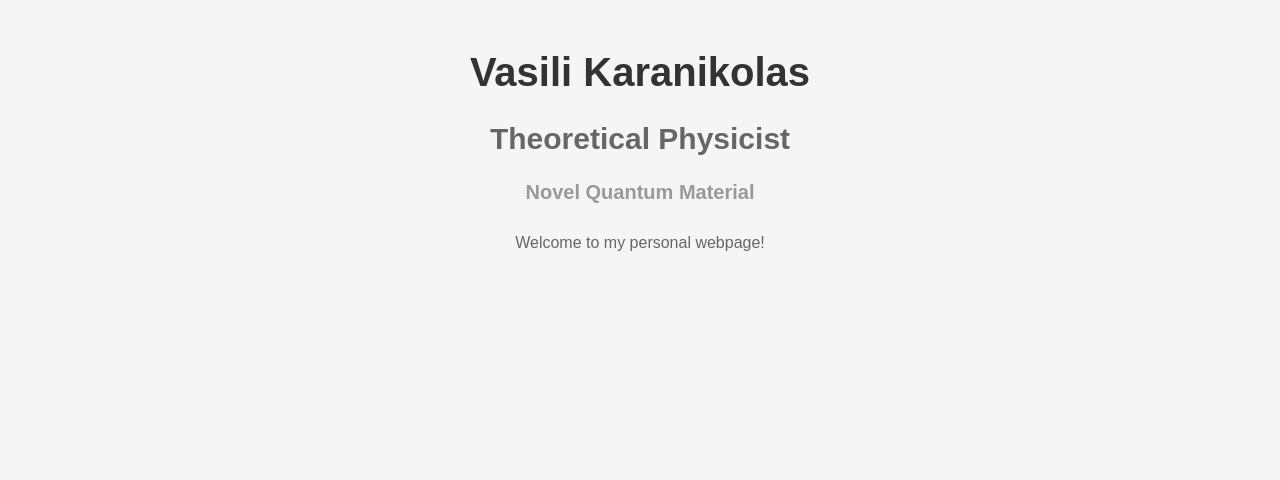
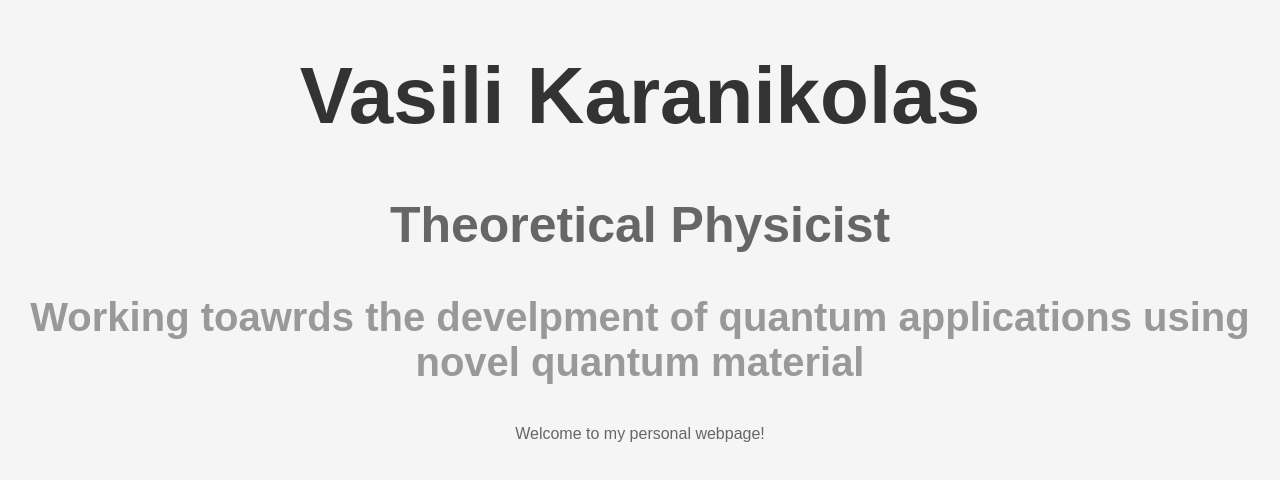
Before and after one commit to VasiliKaranikolas/VasiliKaranikolas.github.io, a plain HTML site: page index.html in a window 1280 px wide. Drawn offline with Linux system fonts and the light colour scheme.

Commit message:
Update index.html

```diff
--- a/index.html
+++ b/index.html
@@ -9,19 +9,19 @@
       }
       h1 {
         color: #333;
-        font-size: 40px;
+        font-size: 80px;
         text-align: center;
         margin-top: 50px;
       }
       h2 {
         color: #666;
-        font-size: 30px;
+        font-size: 50px;
         text-align: center;
         margin-top: 20px;
       }
       h3 {
         color: #999;
-        font-size: 20px;
+        font-size: 40px;
         text-align: center;
         margin-top: 10px;
       }
@@ -36,7 +36,7 @@
   <body>
     <h1>Vasili Karanikolas</h1>
     <h2>Theoretical Physicist</h2>
-    <h3>Novel Quantum Material</h3>
+    <h3>Working toawrds the develpment of quantum applications using novel quantum material</h3>
     <p>Welcome to my personal webpage!</p>
   </body>
 </html>
```
